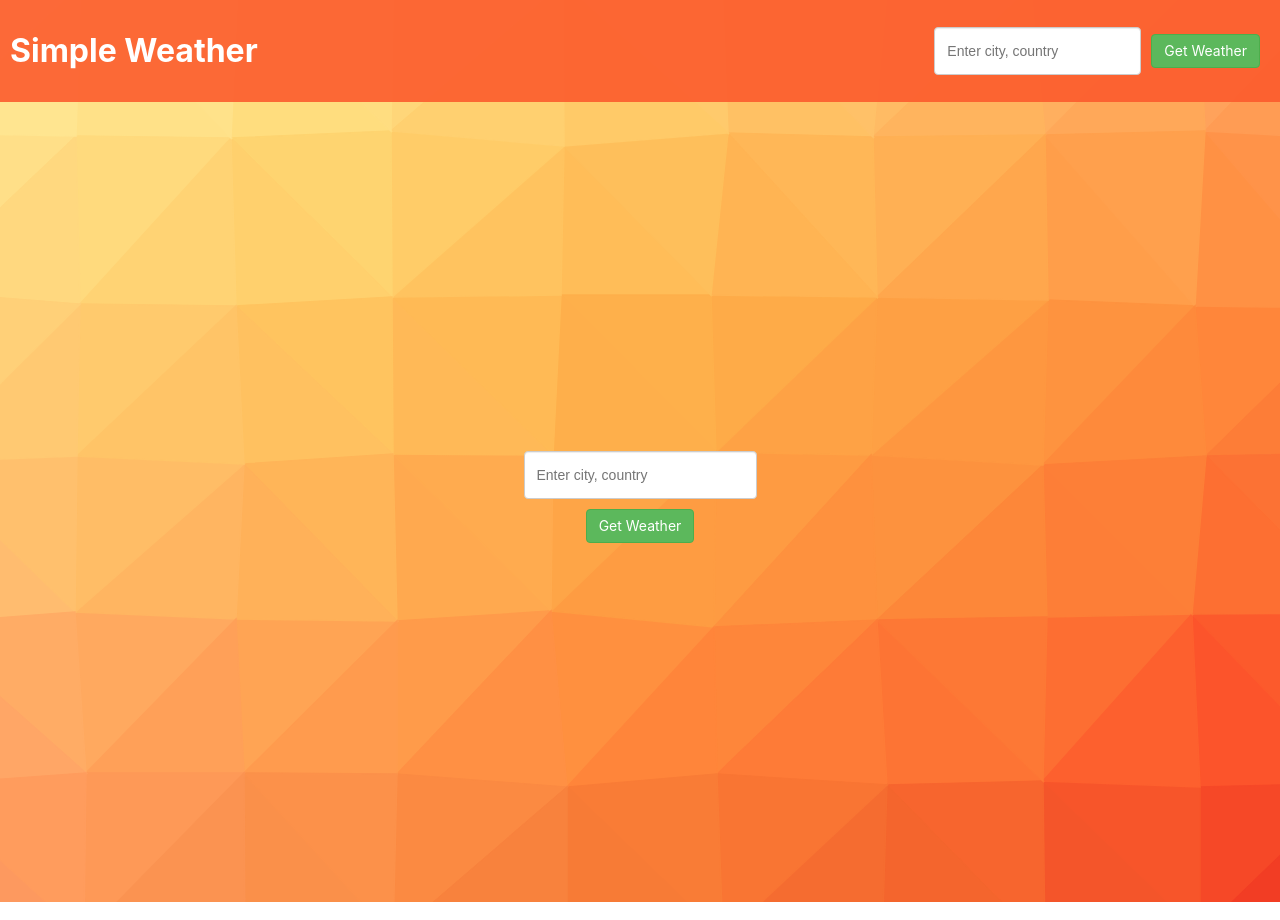
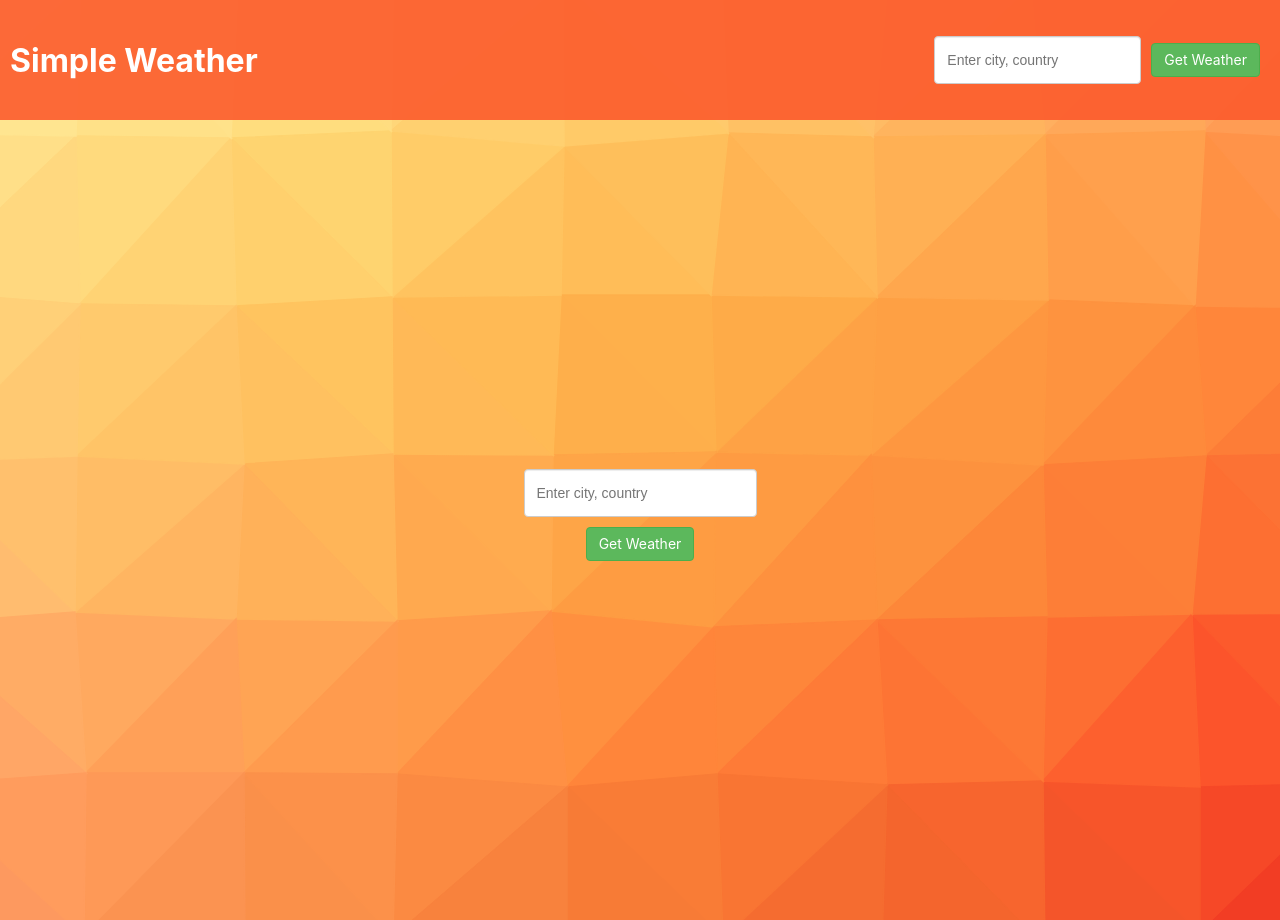
Before and after one commit to loganFry/simple-weather, a React (Create React App) app: page / in a window 1280 px wide. Built offline with nearby package versions, Linux system fonts and the light colour scheme.

Commit message:
Decreased height of nav bar

```diff
--- a/src/index.css
+++ b/src/index.css
@@ -34,6 +34,7 @@ body {
   color: white;
   align-items: center;
   padding: 10px;
+  height: 100px;
 }
 
 .weather-container{
```
